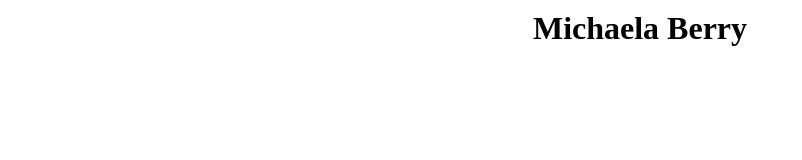
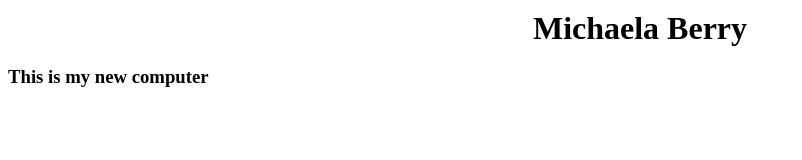
Before and after one commit to mberry20/DemoGitH, a plain HTML site: page index.html in a window 1280 px wide. Shown: the whole page, without its empty margins (0-802 px from the left). Drawn offline with Linux system fonts and the light colour scheme.

Commit message:
push for token"

```diff
--- a/index.html
+++ b/index.html
@@ -9,5 +9,6 @@
 </head>
 <body>
     <h1>Michaela Berry</h1>
+    <h3> This is my new computer</h3>
 </body>
 </html>
```
